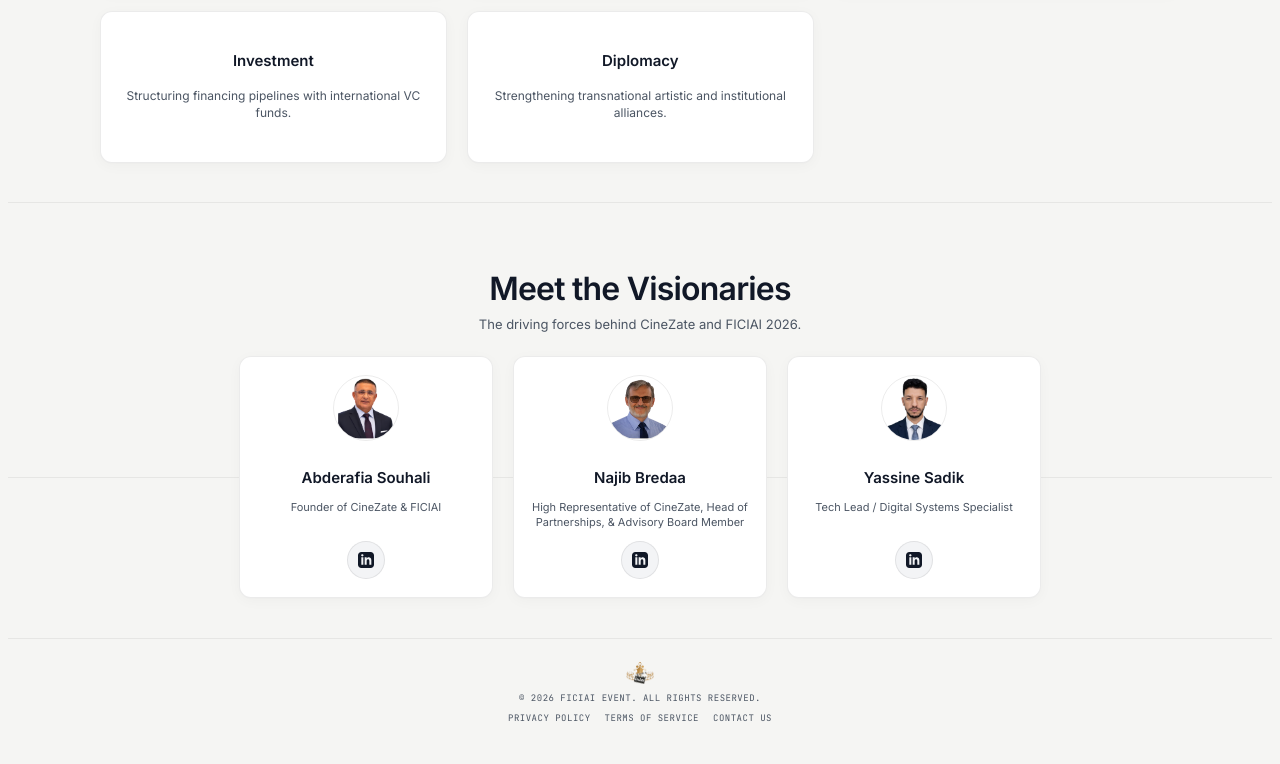
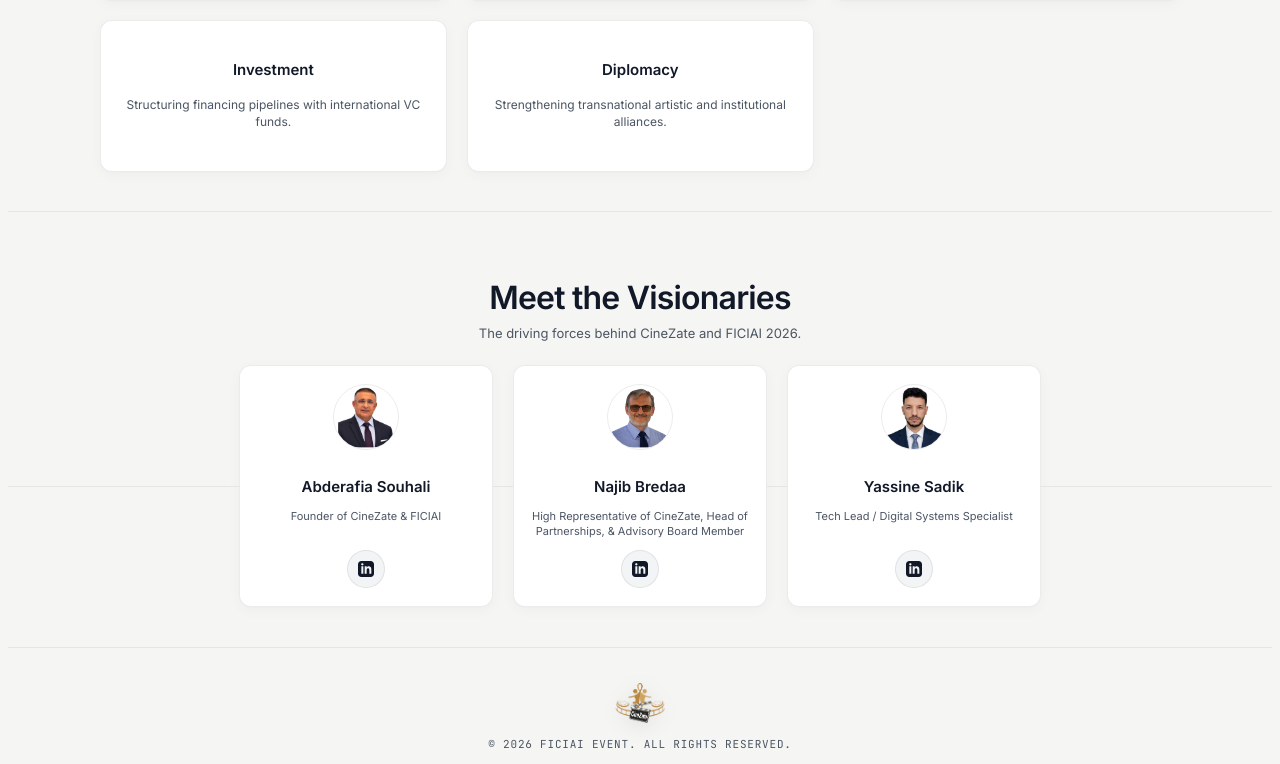
Before and after one commit to sadikyassine00-ui/CineZate, a Next.js app: page / in a window 1280 px wide. Shown: the part 2022-2786 px from the top of the page. Built offline with nearby package versions, Linux system fonts and the light colour scheme; a web font is replaced by a local one.

Commit message:
Enhance header and footer logo pop, restore footer typography tokens, and shrink language switch font

```diff
--- a/app/globals.css
+++ b/app/globals.css
@@ -703,10 +703,13 @@
   display: inline-flex;
   align-items: center;
   justify-content: center;
-  padding: 3px 6px !important;
+  gap: 3px;
+  padding: 2px 6px !important;
   font-family: var(--font-jetbrains);
-  font-size: 10px !important;
-  font-weight: 600;
+  font-size: 8.5px !important;
+  font-weight: 700;
+  letter-spacing: 0.5px;
+  text-transform: uppercase;
   color: var(--text-primary);
   background: #FFFFFF;
   border: 1px solid #D1D5DB;
--- a/components/Footer.tsx
+++ b/components/Footer.tsx
@@ -5,18 +5,31 @@
   const { t } = useLanguage();
 
   return (
-    <footer className="footer-section relative z-10" style={{ padding: '24px 0', textAlign: 'center' }}>
+    <footer className="footer-section relative z-10" style={{ padding: '36px 0', textAlign: 'center' }}>
       <div className="divider-h" style={{ top: '0' }}></div>
-      <div className="logo" style={{ marginBottom: '8px', display: 'flex', justifyContent: 'center' }}>
-        <img src="/assets/logo/CinezateLogo.png" alt="FICIAI 2026 Logo" style={{ height: '22px', width: 'auto', objectFit: 'contain' }} />
+
+      <div className="logo" style={{ marginBottom: '14px', display: 'flex', justifyContent: 'center' }}>
+        <img
+          src="/assets/logo/CinezateLogo.png"
+          alt="CineZate Logo"
+          style={{
+            height: '40px',
+            width: 'auto',
+            objectFit: 'contain',
+            filter: 'drop-shadow(0 3px 10px rgba(0,0,0,0.1))',
+            display: 'block'
+          }}
+        />
       </div>
-      <p style={{ fontFamily: 'var(--font-jetbrains)', fontSize: '9px', color: 'var(--text-secondary)', letterSpacing: '0.5px', textTransform: 'uppercase', margin: '0 0 8px 0' }}>
+
+      <p className="mono-title" style={{ fontSize: '11px', color: 'var(--text-secondary)', margin: '0 0 12px 0' }}>
         {t.footerCopy}
       </p>
-      <div className="footer-links" style={{ display: 'flex', gap: '14px', justifyContent: 'center', marginTop: '6px' }}>
-        <a href="#" style={{ fontFamily: 'var(--font-jetbrains)', color: 'var(--text-secondary)', textDecoration: 'none', fontSize: '9px', letterSpacing: '0.5px', textTransform: 'uppercase' }}>{t.privacy}</a>
-        <a href="#" style={{ fontFamily: 'var(--font-jetbrains)', color: 'var(--text-secondary)', textDecoration: 'none', fontSize: '9px', letterSpacing: '0.5px', textTransform: 'uppercase' }}>{t.terms}</a>
-        <a href="#" style={{ fontFamily: 'var(--font-jetbrains)', color: 'var(--text-secondary)', textDecoration: 'none', fontSize: '9px', letterSpacing: '0.5px', textTransform: 'uppercase' }}>{t.contact}</a>
+
+      <div className="footer-links" style={{ display: 'flex', gap: '20px', justifyContent: 'center', marginTop: '8px' }}>
+        <a href="#" className="label-badge" style={{ background: 'transparent', border: 'none', padding: 0, fontSize: '10.5px', color: 'var(--text-secondary)', textDecoration: 'none' }}>{t.privacy}</a>
+        <a href="#" className="label-badge" style={{ background: 'transparent', border: 'none', padding: 0, fontSize: '10.5px', color: 'var(--text-secondary)', textDecoration: 'none' }}>{t.terms}</a>
+        <a href="#" className="label-badge" style={{ background: 'transparent', border: 'none', padding: 0, fontSize: '10.5px', color: 'var(--text-secondary)', textDecoration: 'none' }}>{t.contact}</a>
       </div>
     </footer>
   );
--- a/components/Header.tsx
+++ b/components/Header.tsx
@@ -19,10 +19,11 @@
               alt="CineZate Logo"
               className="header-logo-img"
               style={{
-                height: '32px',
+                height: '42px',
                 width: 'auto',
-                filter: 'drop-shadow(0 2px 6px rgba(0,0,0,0.05))',
-                marginLeft: '4px'
+                filter: 'drop-shadow(0 3px 10px rgba(0,0,0,0.1))',
+                marginLeft: '4px',
+                display: 'block'
               }}
             />
           </Link>
@@ -35,8 +36,8 @@
         </nav>
 
         <div className="desktop-only" style={{ display: 'flex', gap: '12px', alignItems: 'center' }}>
-          <button onClick={toggleLang} className="lang-toggle">
-            <svg width="12" height="12" viewBox="0 0 24 24" fill="none" stroke="currentColor" strokeWidth="2" style={{ marginRight: '4px' }}>
+          <button onClick={toggleLang} className="lang-toggle" aria-label="Toggle language">
+            <svg width="10" height="10" viewBox="0 0 24 24" fill="none" stroke="currentColor" strokeWidth="2" style={{ marginRight: '3px' }}>
               <circle cx="12" cy="12" r="10"/><path d="M2 12h20"/><path d="M12 2a15.3 15.3 0 0 1 4 10 15.3 15.3 0 0 1-4 10 15.3 15.3 0 0 1 4-10z"/>
             </svg>
             {lang === 'en' ? 'FR' : 'EN'}
@@ -78,7 +79,7 @@
           </nav>
 
           <div style={{ display: 'flex', flexDirection: 'column', gap: '10px', alignItems: 'center', marginTop: '20px', width: '100%', maxWidth: '200px' }}>
-            <button onClick={() => { toggleLang(); setIsMenuOpen(false); }} className="lang-toggle" style={{ fontSize: '11px', padding: '6px 12px', width: '100%' }}>
+            <button onClick={() => { toggleLang(); setIsMenuOpen(false); }} className="lang-toggle" style={{ fontSize: '10px !important', padding: '5px 12px !important', width: '100%' }}>
               <svg width="12" height="12" viewBox="0 0 24 24" fill="none" stroke="currentColor" strokeWidth="2" style={{ marginRight: '4px' }}>
                 <circle cx="12" cy="12" r="10"/><path d="M2 12h20"/><path d="M12 2a15.3 15.3 0 0 1 4 10 15.3 15.3 0 0 1-4 10 15.3 15.3 0 0 1 4-10z"/>
               </svg>
```
